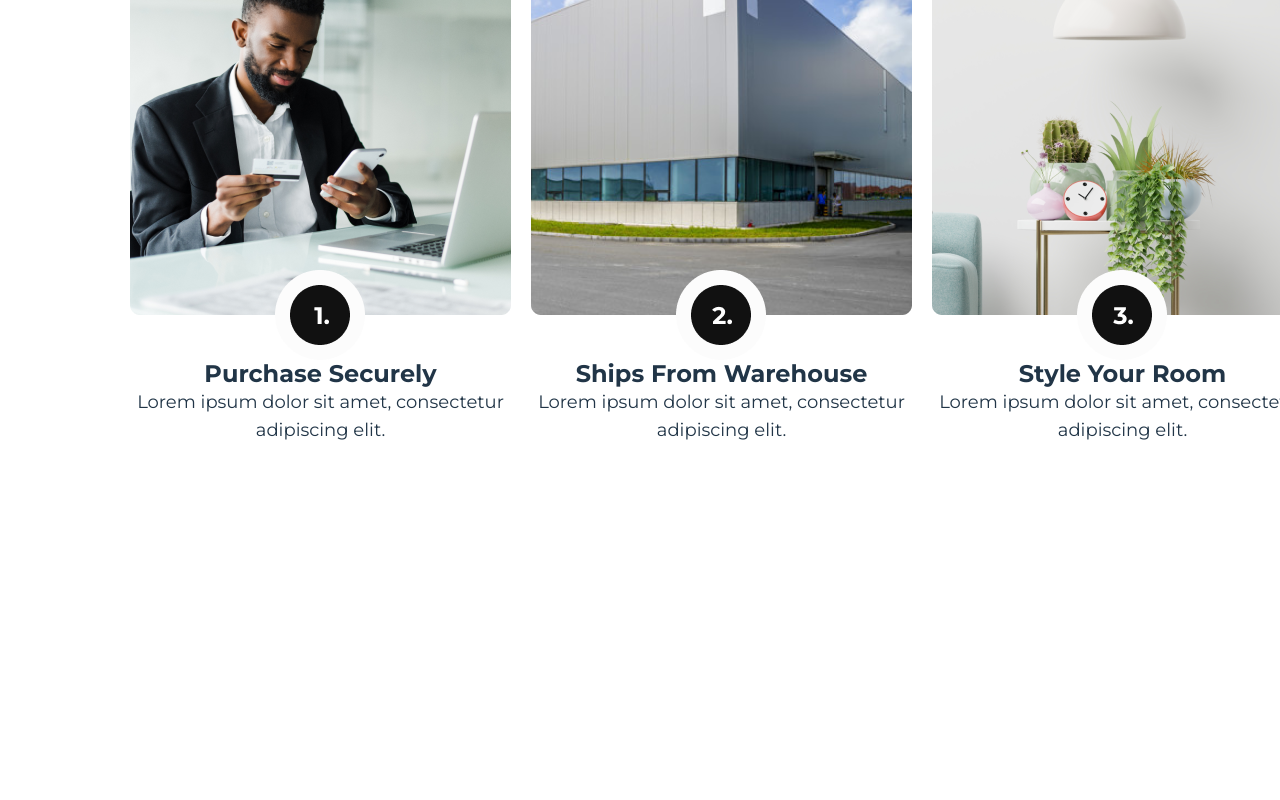
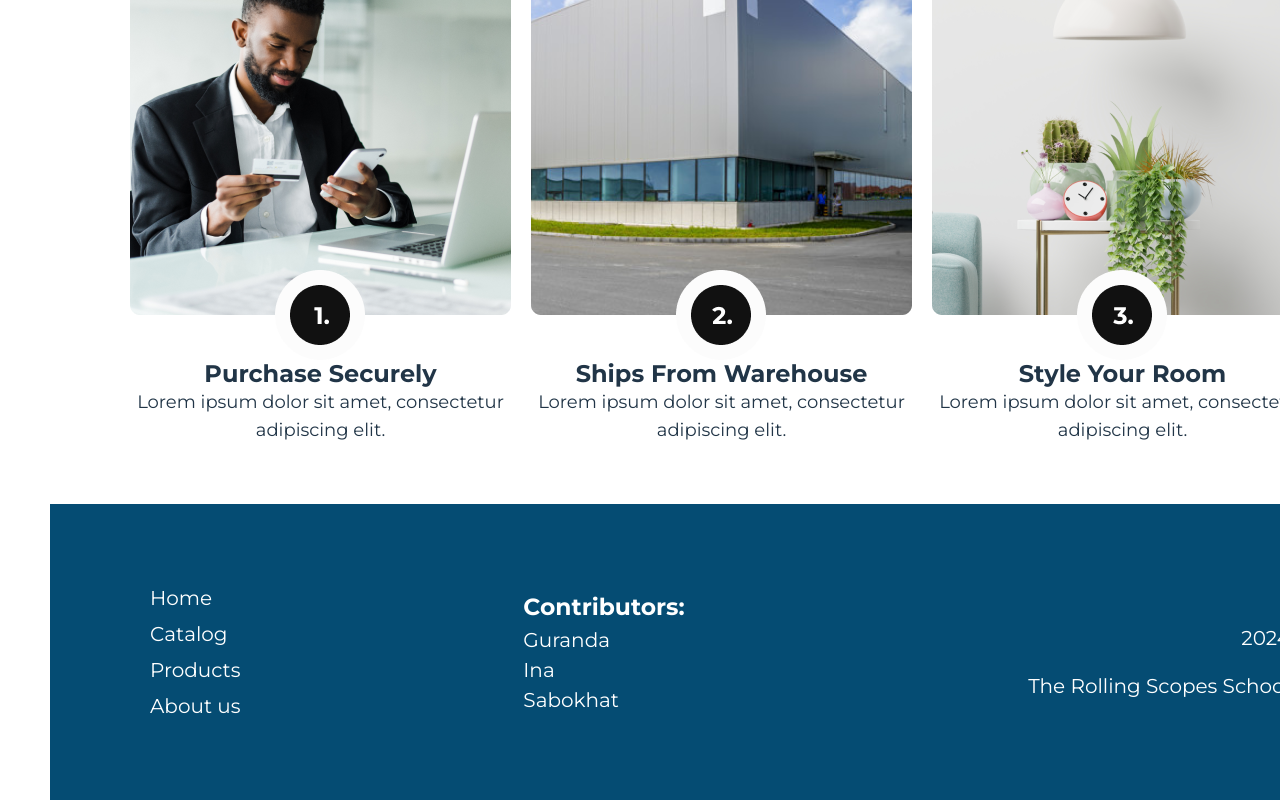
Before and after one commit to guranda26/ecommerce-website, a React (Vite) app: page / in a window 1280 px wide. Shown: the part 3614-4414 px from the top of the page. Before the commit the page ends 4118 px from the top, so only its background shows below. Built offline with nearby package versions, Linux system fonts and the light colour scheme.

Commit message:
feat: add footer

```diff
--- /dev/null
+++ b/src/components/footer/Footer.tsx
@@ -0,0 +1,53 @@
+import React from 'react';
+import { Link } from 'react-router-dom';
+import './footer.css';
+
+function Footer(): React.JSX.Element {
+  return (
+    <footer className="footer">
+      <ul className="footer-lists">
+        <li className="footer-item">
+          <Link className="footer-link" to="/">
+            Home
+          </Link>
+        </li>
+        <li className="footer-item">
+          <Link className="footer-link" to="/catalog">
+            Catalog
+          </Link>
+        </li>
+        <li className="footer-item">
+          <Link className="footer-link" to="/products">
+            Products
+          </Link>
+        </li>
+        <li className="footer-item">
+          <Link className="footer-link" to="/about">
+            About us
+          </Link>
+        </li>
+      </ul>
+
+      <div className="contributors">
+        <h3 className="contributors-header">Contributors:</h3>
+        <Link className="footer-link" to="https://github.com/guranda26">
+          Guranda
+        </Link>
+        <Link className="footer-link" to="https://github.com/inafk">
+          Ina
+        </Link>
+        <Link className="footer-link" to="https://github.com/sabohatfrontend">
+          Sabokhat
+        </Link>
+      </div>
+      <div className="footer-left">
+        <p>2024</p>
+        <Link className="footer-link" to="https://rs.school/">
+          The Rolling Scopes School
+        </Link>
+      </div>
+    </footer>
+  );
+}
+
+export default Footer;
--- /dev/null
+++ b/src/components/footer/footer.css
@@ -0,0 +1,39 @@
+.footer {
+  display: grid;
+  grid-template-columns: 1fr 1fr 1fr;
+  gap: 60px;
+  align-items: center;
+  padding: 60px;
+  background-color: var(--brand-color);
+  color: #fff;
+}
+
+.footer-left {
+  text-align: right;
+}
+
+.footer-lists,
+.contributors {
+  list-style: none;
+  display: flex;
+  flex-direction: column;
+  gap: 8px;
+  text-align: left;
+}
+
+.footer-link {
+  color: #fff;
+  text-decoration: none;
+  font-size: 20px;
+  line-height: 22px;
+  transition: background-color 0.5s ease-in-out;
+}
+
+.footer-link:hover {
+  background-color: #fff;
+}
+
+.contributors-header {
+  padding: 0;
+  margin: 0;
+}
--- a/src/layouts/MainPageLayout.tsx
+++ b/src/layouts/MainPageLayout.tsx
@@ -1,5 +1,6 @@
 import React from 'react';
 import { Outlet } from 'react-router-dom';
+import Footer from '../components/footer/Footer';
 import Header from '../components/header/Header';
 
 function MainPageLayout(): React.JSX.Element {
@@ -9,7 +10,9 @@ function MainPageLayout(): React.JSX.Element {
       <main>
         <Outlet />
       </main>
-      <footer></footer>
+      <footer>
+        <Footer />
+      </footer>
     </div>
   );
 }
```
